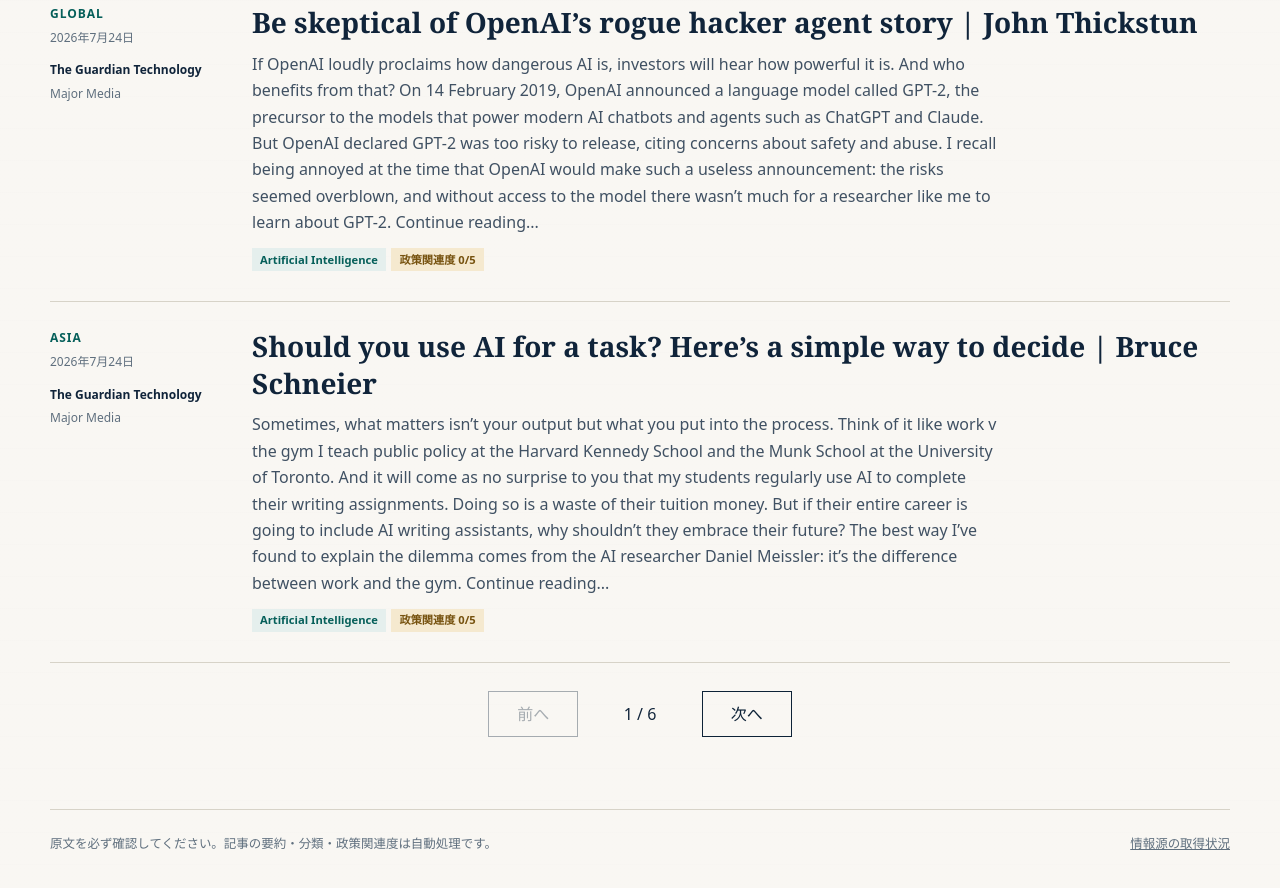
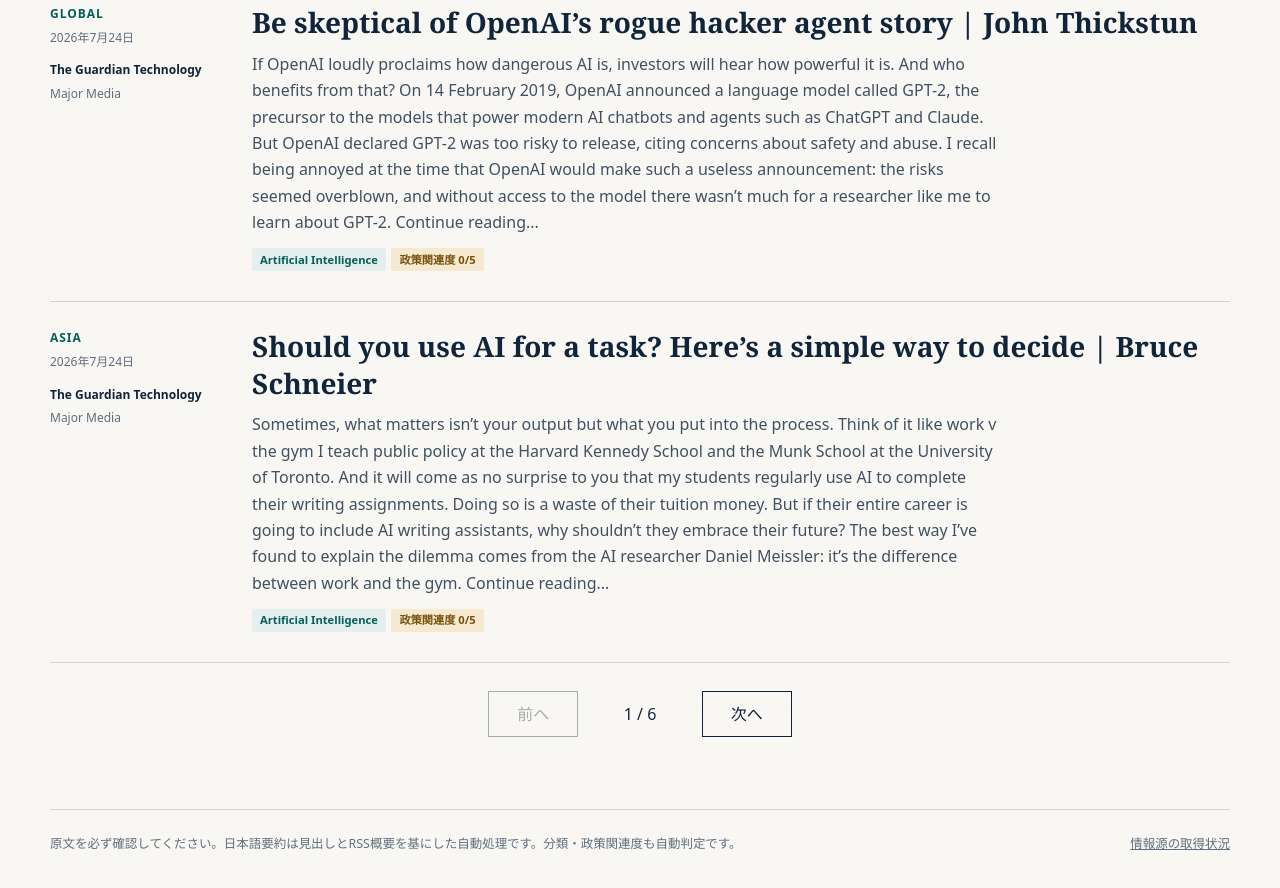
Before and after one commit to yagiharuka/innovation-news, a plain HTML site: page docs/index.html in a window 1280 px wide. Shown: the part 6630-7518 px from the top of the page. Drawn offline with Linux system fonts and the light colour scheme.

Commit message:
Clarify automated Japanese summaries

```diff
--- a/docs/index.html
+++ b/docs/index.html
@@ -119,7 +119,7 @@
     </main>
 
     <footer>
-      <p>原文を必ず確認してください。記事の要約・分類・政策関連度は自動処理です。</p>
+      <p>原文を必ず確認してください。日本語要約は見出しとRSS概要を基にした自動処理です。分類・政策関連度も自動判定です。</p>
       <a href="./data/source_status.json">情報源の取得状況</a>
     </footer>
   </body>
```
